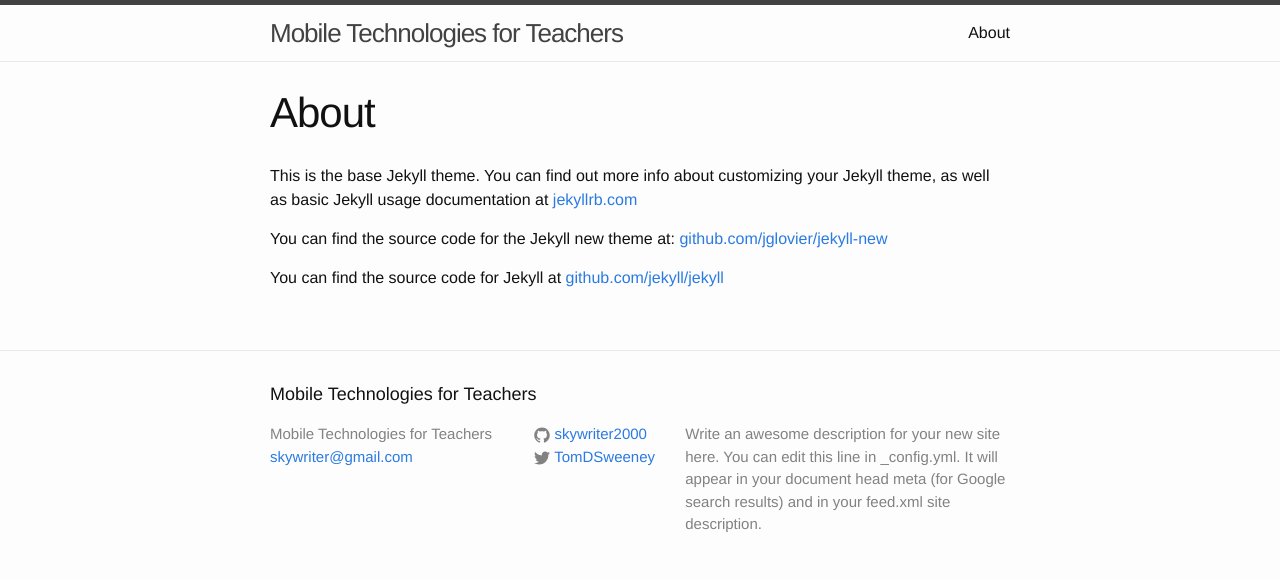
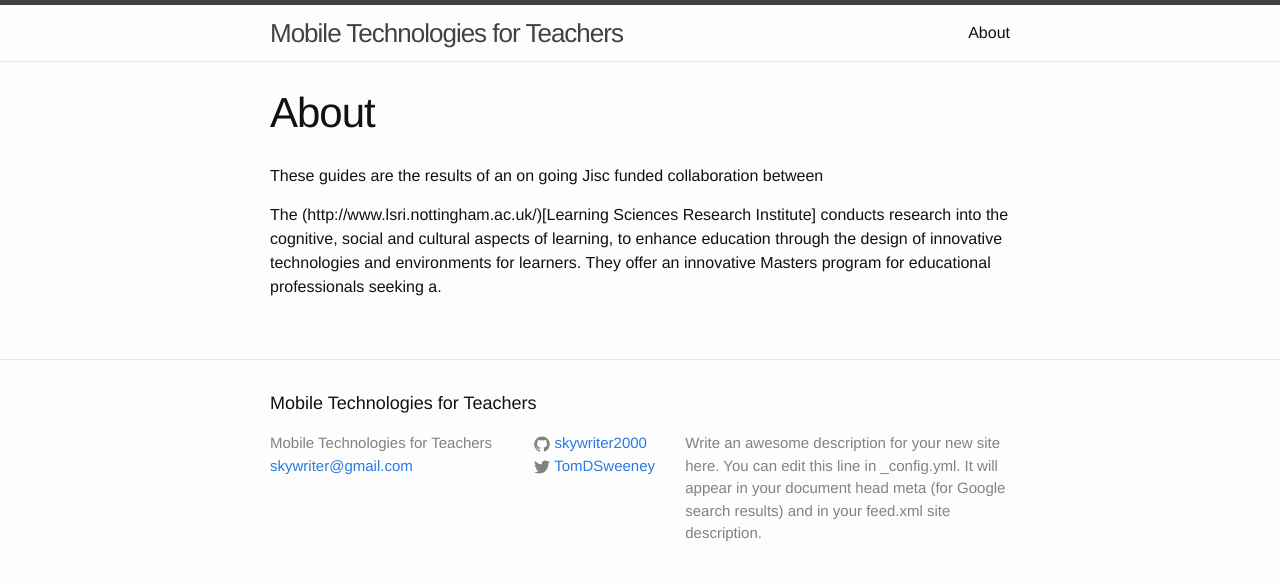
Before and after one commit to teacher-guides/teacher-guides.github.io, a Jekyll site: the page built from about.md, in a window 1280 px wide. Shown: the top 580 px of the page. Built offline with Jekyll 4.4.1, drawn with Linux system fonts in a browser that asks for light colours.

Commit message:
Added About.md

```diff
--- a/about.md
+++ b/about.md
@@ -4,8 +4,9 @@
 permalink: /about/
 ---
 
-This is the base Jekyll theme. You can find out more info about customizing your Jekyll theme, as well as basic Jekyll usage documentation at [jekyllrb.com](http://jekyllrb.com/)
+These guides are the results of an on going Jisc funded collaboration between
 
-You can find the source code for the Jekyll new theme at: [github.com/jglovier/jekyll-new](https://github.com/jglovier/jekyll-new)
 
-You can find the source code for Jekyll at [github.com/jekyll/jekyll](https://github.com/jekyll/jekyll)
+
+
+The (http://www.lsri.nottingham.ac.uk/)[Learning Sciences Research Institute] conducts research into the cognitive, social and cultural aspects of learning, to enhance education through the design of innovative technologies and environments for learners. They offer an innovative Masters program for educational professionals seeking a.
```
